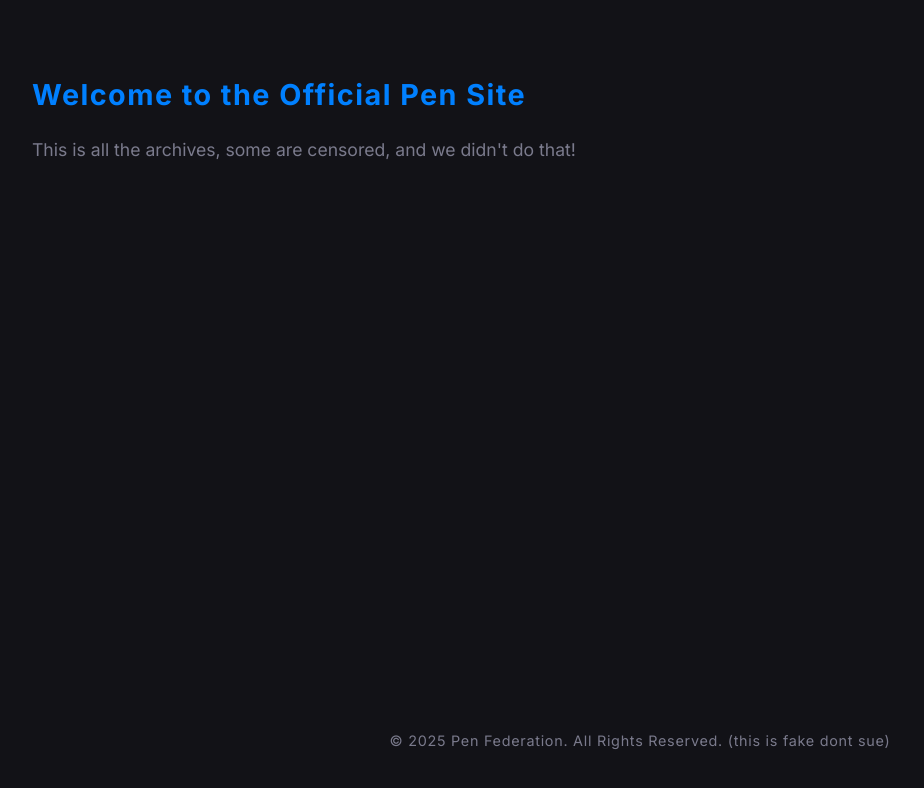
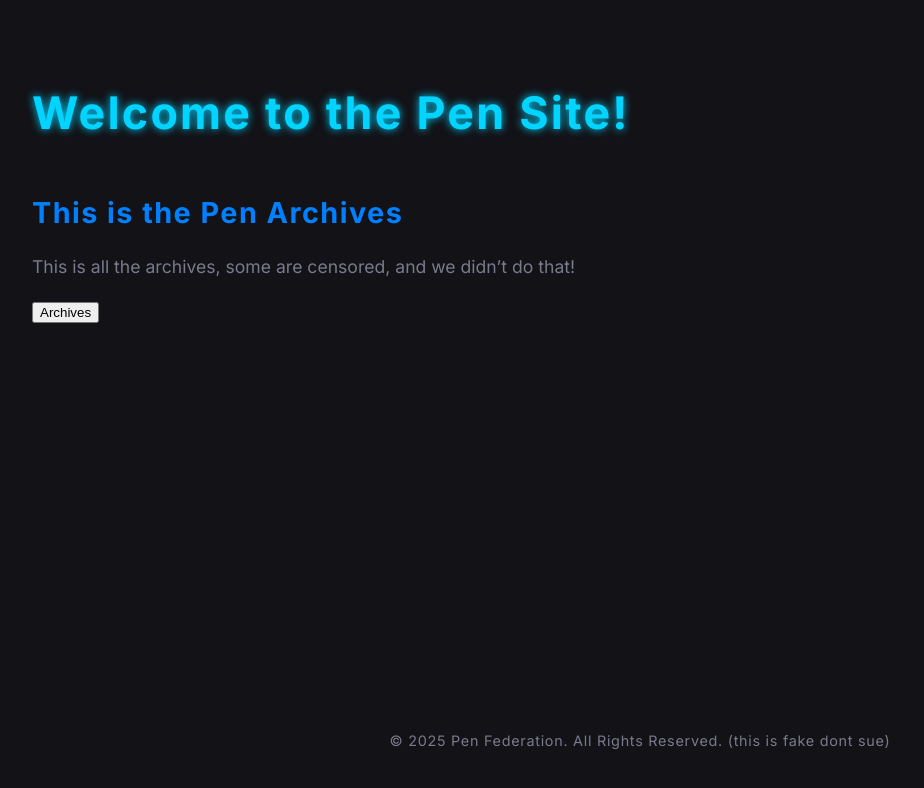
Before and after one commit to Pen-123/pen-site, a plain HTML site: page public/index.html in a window 1280 px wide. Shown: the whole page, without its empty margins (0-924 px from the left). Drawn offline with Linux system fonts and the light colour scheme.

Commit message:
Update index.html

```diff
--- a/public/index.html
+++ b/public/index.html
@@ -8,18 +8,26 @@
 </head>
 <body>
   <header>
-    <!-- logoplaceholder -->
+    <h1>Welcome to the Pen Site!</h1>
   </header>
 
   <main>
     <section>
-      <h2>Welcome to the Official Pen Site</h2>
-      <p>This is all the archives, some are censored, and we didn't do that!</p>
+      <h2>This is the Pen Archives</h2>
+      <p>This is all the archives, some are censored, and we didn’t do that!</p>
+
+      <button id="archives-btn">Archives</button>
+
+      <div id="archives-list" style="margin-top:1rem;"></div>
+
+      <div id="log-content" style="margin-top:1.5rem; white-space: pre-wrap; background:#111; padding:1rem; border-radius:0.5rem; color:#00d4ff; display:none;"></div>
     </section>
   </main>
 
   <footer>
     © 2025 Pen Federation. All Rights Reserved. (this is fake dont sue)
   </footer>
+
+  <script src="js/main.js"></script>
 </body>
 </html>
```
